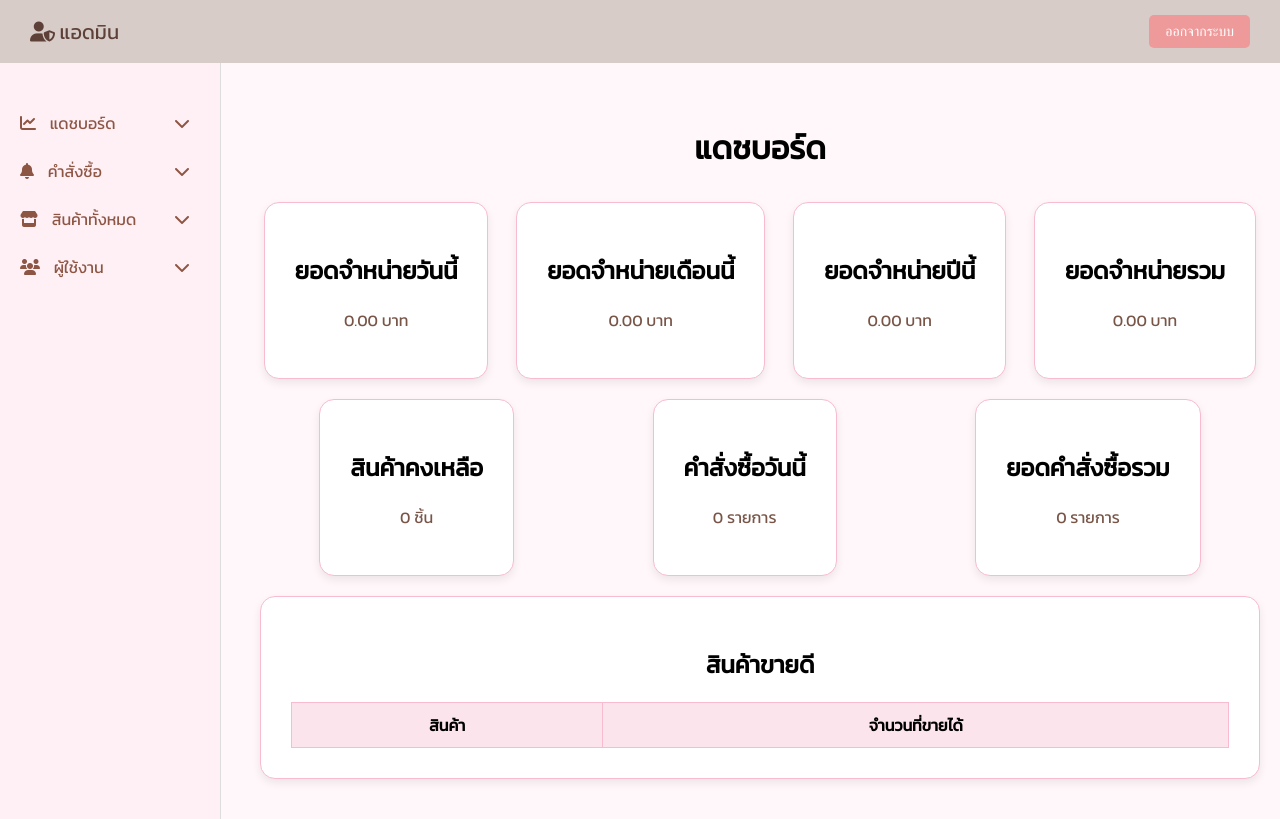
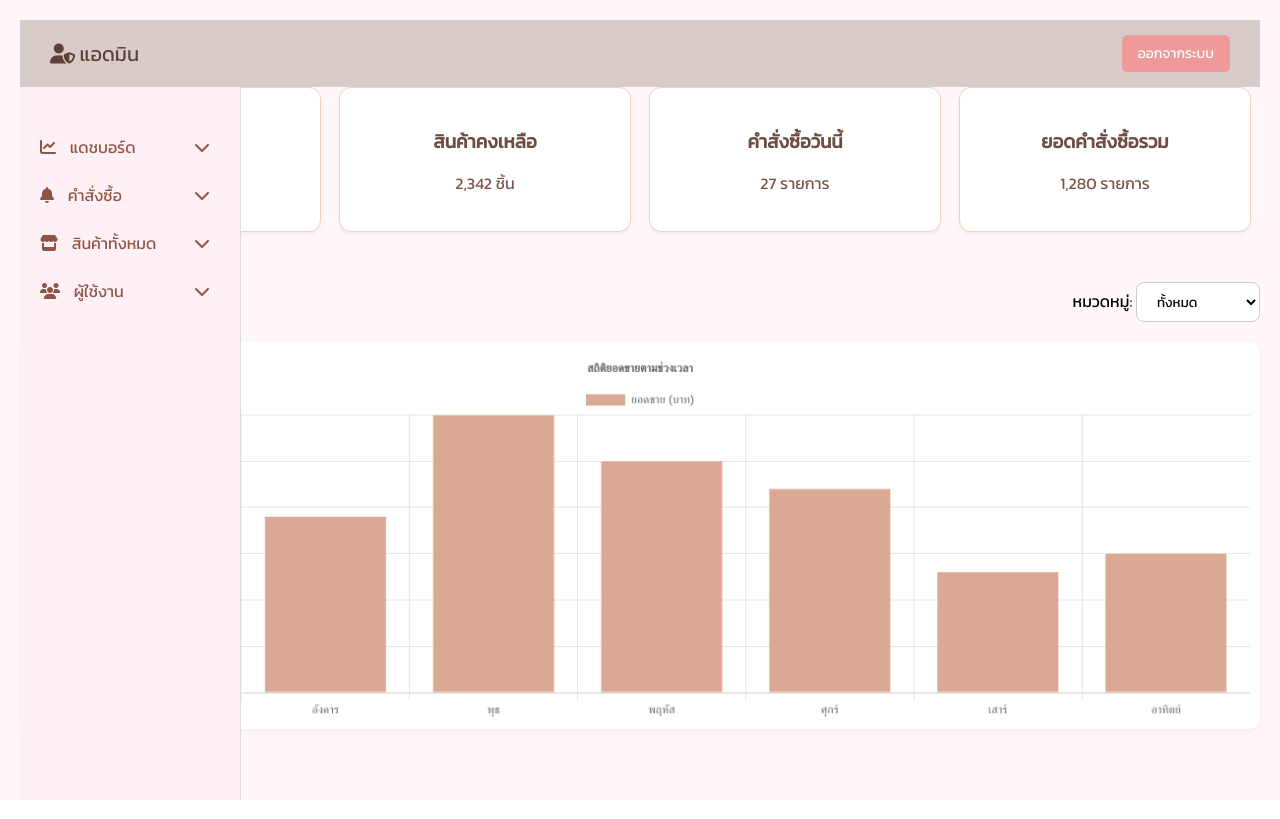
Before and after one commit to Supxt/chorchomcake, a PHP site: page /admin/dashboard.php in a window 1280 px wide. Run offline with PHP 8.4, Linux system fonts and the light colour scheme; data that the repository does not hold is empty.

Commit message:
ีui dashboart

```diff
--- a/admin/admin.php
+++ b/admin/admin.php
@@ -1,6 +1,6 @@
 <?php
 session_start();
-include('../dbconnect.php');
+include_once('../dbconnect.php');
 
 // Fetch all products
 /*
--- a/admin/dashboard.php
+++ b/admin/dashboard.php
@@ -1,317 +1,193 @@
 <?php
-include('../dbconnect.php');
-// --- คำนวณข้อมูลต่าง ๆ ---
-$dateToday = date('Y-m-d');
-$monthNow = date('Y-m');
-$yearNow = date('Y');
-
-$todaySales = 0;
-$monthSales = 0;
-$yearSales = 0;
-$totalSales = 0;
-$todayOrders = 0;
-$totalOrders = 0;
-$totalStock = 0;
-
-// ยอดขายวันนี้
-$sql_today = "SELECT SUM(total_price) AS todaySales, COUNT(*) AS todayOrders FROM orders WHERE DATE(order_date) = '$dateToday'";
-$result_today = $conn->query($sql_today);
-if ($row = $result_today->fetch_assoc()) {
-  $todaySales = $row['todaySales'] ?: 0;
-  $todayOrders = $row['todayOrders'] ?: 0;
-}
-
-// ยอดขายเดือนนี้
-$sql_month = "SELECT SUM(total_price) AS monthSales FROM orders WHERE DATE_FORMAT(order_date, '%Y-%m') = '$monthNow'";
-$result_month = $conn->query($sql_month);
-if ($row = $result_month->fetch_assoc()) {
-  $monthSales = $row['monthSales'] ?: 0;
-}
-
-// ยอดขายปีนี้
-$sql_year = "SELECT SUM(total_price) AS yearSales FROM orders WHERE YEAR(order_date) = '$yearNow'";
-$result_year = $conn->query($sql_year);
-if ($row = $result_year->fetch_assoc()) {
-  $yearSales = $row['yearSales'] ?: 0;
-}
-
-// ยอดขายรวม
-$sql_total = "SELECT SUM(total_price) AS totalSales, COUNT(*) AS totalOrders FROM orders";
-$result_total = $conn->query($sql_total);
-if ($row = $result_total->fetch_assoc()) {
-  $totalSales = $row['totalSales'] ?: 0;
-  $totalOrders = $row['totalOrders'] ?: 0;
-}
-
-// สินค้าคงเหลือ
-$sql_stock = "SELECT SUM(quantity) AS totalStock FROM product";
-$result_stock = $conn->query($sql_stock);
-if ($row = $result_stock->fetch_assoc()) {
-  $totalStock = $row['totalStock'] ?: 0;
-}
-
-// สินค้าขายดี
-$sql_bestsellers = "
-SELECT p.p_name, SUM(od.qty) AS total_qty
-FROM order_detail od
-JOIN product p ON od.p_id = p.p_id
-GROUP BY od.p_id
-ORDER BY total_qty DESC
-LIMIT 5
-";
-$result_bestsellers = $conn->query($sql_bestsellers);
+include_once('../dbconnect.php');
+include('admin.php');
 ?>
-
 <!DOCTYPE html>
 <html lang="th">
+
 
 <head>
   <meta charset="UTF-8">
   <title>แดชบอร์ด</title>
-  <link rel="stylesheet" href="https://cdnjs.cloudflare.com/ajax/libs/font-awesome/6.4.0/css/all.min.css">
+  <script src="https://cdn.jsdelivr.net/npm/chart.js"></script>
   <style>
     @import url('https://fonts.googleapis.com/css2?family=Kanit&display=swap');
 
     body {
+      font-family: 'Kanit', sans-serif;
+      background-color: #fff7f9;
       margin: 0;
-      font-family: 'Kanit', sans-serif;
-      background: #fff7f9;
+      padding: 20px;
     }
 
-    .navbar {
-      background-color: #d7ccc8;
-      color: #5d4037;
-      padding: 15px 30px;
-      display: flex;
-      justify-content: space-between;
-      align-items: center;
-      position: sticky;
-      top: 0;
-      z-index: 1000;
+    .dashboard-container {
+      max-width: 100%;
+      margin: auto;
     }
 
-    .navbar .title {
-      font-size: 20px;
-    }
-
-    .logout-btn {
-      background-color: #ef9a9a;
-      border: none;
-      padding: 8px 16px;
-      color: white;
-      border-radius: 5px;
-      cursor: pointer;
-      font-size: 14px;
-    }
-
-    .logout-btn:hover {
-      background-color: #e57373;
-    }
-
-    .sidebar {
-      width: 220px;
-      background: #fff0f5;
-      height: 100vh;
-      position: fixed;
-      overflow-y: auto;
-      padding-top: 20px;
-      border-right: 1px solid #ddd;
-    }
-
-    .sidebar ul {
-      list-style: none;
-      padding: 0;
-    }
-
-    .sidebar li {
-      padding: 12px 20px;
-      color: #8d5544;
-      cursor: pointer;
+    .stats {
       display: flex;
-      align-items: center;
-      justify-content: space-between;
-    }
-
-    .sidebar li:hover,
-    .sidebar li.active {
-      background-color: #ffc0cb;
-      color: #fff;
-    }
-
-    .sidebar li i {
-      margin-right: 10px;
-    }
-
-    .submenu {
-      display: none;
-      background-color: #ffe4e1;
-      padding-left: 20px;
-    }
-
-    .submenu a {
-      display: block;
-      padding: 8px 0;
-      color: #8d5544;
-      text-decoration: none;
-    }
-
-    .submenu a:hover {
-      color: #d13c3c;
-    }
-
-    .content {
-      margin-left: 240px;
-      padding: 40px 20px;
+      justify-content: space-around;
+      flex-wrap: wrap;
+      margin-bottom: 30px;
     }
 
     .card {
-      background-color: #ffffff;
-      padding: 30px;
-      border-radius: 15px;
-      box-shadow: 0 4px 10px rgba(0, 0, 0, 0.08);
-      border: 1px solid #f8bbd0;
-      max-width: 1000px;
-      margin: auto;
+      background-color: #fff;
+      border: 1px solid #f3d1c0;
+      padding: 20px;
+      border-radius: 12px;
       text-align: center;
+      width: 250px;
+      margin-bottom: 20px;
+      box-shadow: 0 2px 4px rgba(0, 0, 0, 0.05);
     }
 
-    .card h1 {
+    .card h3 {
       margin-bottom: 10px;
       color: #6d4c41;
     }
 
-    .card p {
-      color: #795548;
+    .filter-section {
+      display: flex;
+      justify-content: space-between;
+      margin-bottom: 20px;
+      gap: 10px;
+    }
+
+    select,
+    button {
+      font-family: 'Kanit', sans-serif;
+      padding: 8px 16px;
+      border: 1px solid #ccc;
+      border-radius: 8px;
+      background-color: #fff;
+      cursor: pointer;
+    }
+
+    select:focus,
+    button:focus {
+      outline: none;
+      border-color: #DAA994;
+    }
+
+    canvas {
+      background-color: #ffffff;
+      border-radius: 10px;
+      padding: 10px;
+      box-shadow: 0 2px 6px rgba(0, 0, 0, 0.05);
     }
   </style>
 </head>
 
 <body>
-  <!-- Navbar -->
-  <div class="navbar">
-    <div class="title"><i class="fas fa-user-shield"></i> แอดมิน</div>
-    <button class="logout-btn" onclick="logout()">ออกจากระบบ</button>
-  </div>
+  <div class="dashboard-container">
+    <div class="stats">
+      <div class="card">
+        <h3>ยอดจำหน่ายรวม</h3>
+        <p id="totalSales">0 บาท</p>
+      </div>
+      <div class="card">
+        <h3>สินค้าคงเหลือ</h3>
+        <p id="stock">0 ชิ้น</p>
+      </div>
+      <div class="card">
+        <h3>คำสั่งซื้อวันนี้</h3>
+        <p id="todayOrders">0 รายการ</p>
+      </div>
+      <div class="card">
+        <h3>ยอดคำสั่งซื้อรวม</h3>
+        <p id="totalOrders">0 รายการ</p>
+      </div>
+    </div>
 
-  <!-- Sidebar -->
-  <div class="sidebar">
-    <ul>
-      <li onclick="toggleMenu(this)">
-        <span><i class="fas fa-chart-line"></i> แดชบอร์ด</span>
-        <i class="fas fa-chevron-down"></i>
-      </li>
-      <ul class="submenu">
-        <li><a href="#">วิเคราะห์ข้อมูล</a></li>
-      </ul>
+    <div class="filter-section">
+      <div>
+        <label>ช่วงเวลา:
+          <select id="timeRange" onchange="updateChart()">
+            <option value="day">วันนี้</option>
+            <option value="week">สัปดาห์นี้</option>
+            <option value="year">ปีนี้</option>
+          </select>
+        </label>
+      </div>
+      <div>
+        <label>หมวดหมู่:
+          <select id="category" onchange="updateChart()">
+            <option value="ทั้งหมด">ทั้งหมด</option>
+            <option value="เค้กมินิมอล">เค้กมินิมอล</option>
+            <option value="เค้กวินเทจ">เค้กวินเทจ</option>
+            <option value="คัพเค้ก">คัพเค้ก</option>
+            <option value="เค้กมะพร้าว">เค้กมะพร้าว</option>
+            <option value="บาน้อฟฟี่เค้ก">บาน้อฟฟี่เค้ก</option>
 
-      <li onclick="toggleMenu(this)">
-        <span><i class="fas fa-bell"></i> คำสั่งซื้อ</span>
-        <i class="fas fa-chevron-down"></i>
-      </li>
-      <ul class="submenu">
-        <li><a href="#">รอดำเนินการ</a></li>
-        <li><a href="#">จัดส่งแล้ว</a></li>
-      </ul>
+          </select>
+        </label>
+      </div>
+    </div>
 
-      <li onclick="toggleMenu(this)">
-        <span><i class="fas fa-store"></i> สินค้าทั้งหมด</span>
-        <i class="fas fa-chevron-down"></i>
-      </li>
-      <ul class="submenu">
-        <li><a href="manage_product.php">จัดการสินค้า</a></li>
-        <li><a href="add_product.php">เพิ่มสินค้า</a></li>
-      </ul>
-
-      <li onclick="toggleMenu(this)">
-        <span><i class="fas fa-users"></i> ผู้ใช้งาน</span>
-        <i class="fas fa-chevron-down"></i>
-      </li>
-      <ul class="submenu">
-        <li><a href="#">รายชื่อผู้ใช้</a></li>
-        <li><a href="#">สิทธิ์การเข้าถึง</a></li>
-      </ul>
-    </ul>
-  </div>
-
-  <!-- Content Dashboard -->
-  <div class="content">
-    <h1 style="text-align: center; margin-bottom: 30px;">แดชบอร์ด</h1>
-
-    <div style="display: flex; flex-wrap: wrap; gap: 20px; justify-content: center;">
-
-      <div class="card">
-        <h2>ยอดจำหน่ายวันนี้</h2>
-        <p><?= number_format($todaySales, 2) ?> บาท</p>
-      </div>
-
-      <div class="card">
-        <h2>ยอดจำหน่ายเดือนนี้</h2>
-        <p><?= number_format($monthSales, 2) ?> บาท</p>
-      </div>
-
-      <div class="card">
-        <h2>ยอดจำหน่ายปีนี้</h2>
-        <p><?= number_format($yearSales, 2) ?> บาท</p>
-      </div>
-
-      <div class="card">
-        <h2>ยอดจำหน่ายรวม</h2>
-        <p><?= number_format($totalSales, 2) ?> บาท</p>
-      </div>
-
-      <div class="card">
-        <h2>สินค้าคงเหลือ</h2>
-        <p><?= number_format($totalStock) ?> ชิ้น</p>
-      </div>
-
-      <div class="card">
-        <h2>คำสั่งซื้อวันนี้</h2>
-        <p><?= number_format($todayOrders) ?> รายการ</p>
-      </div>
-
-      <div class="card">
-        <h2>ยอดคำสั่งซื้อรวม</h2>
-        <p><?= number_format($totalOrders) ?> รายการ</p>
-      </div>
-
-      <div class="card" style="flex: 1 1 100%;">
-        <h2>สินค้าขายดี</h2>
-        <table style="width: 100%; margin-top: 20px; border-collapse: collapse;">
-          <thead>
-            <tr style="background-color: #fce4ec;">
-              <th style="padding: 10px; border: 1px solid #f8bbd0;">สินค้า</th>
-              <th style="padding: 10px; border: 1px solid #f8bbd0;">จำนวนที่ขายได้</th>
-            </tr>
-          </thead>
-          <tbody>
-            <?php while ($row = $result_bestsellers->fetch_assoc()) { ?>
-              <tr>
-                <td style="padding: 10px; border: 1px solid #f8bbd0;"><?= htmlspecialchars($row['p_name']) ?></td>
-                <td style="padding: 10px; border: 1px solid #f8bbd0;"><?= number_format($row['total_qty']) ?></td>
-              </tr>
-            <?php } ?>
-          </tbody>
-        </table>
-      </div>
-
-    </div>
+    <canvas id="salesChart" height="100"></canvas>
   </div>
 
   <script>
-    function toggleMenu(el) {
-      const next = el.nextElementSibling;
-      if (next && next.classList.contains('submenu')) {
-        next.style.display = next.style.display === 'block' ? 'none' : 'block';
+    const ctx = document.getElementById('salesChart').getContext('2d');
+    let salesChart = new Chart(ctx, {
+      type: 'bar',
+      data: {
+        labels: ['จันทร์', 'อังคาร', 'พุธ', 'พฤหัส', 'ศุกร์', 'เสาร์', 'อาทิตย์'],
+        datasets: [{
+          label: 'ยอดขาย (บาท)',
+          data: [1200, 1900, 3000, 2500, 2200, 1300, 1500],
+          backgroundColor: '#DAA994'
+        }]
+      },
+      options: {
+        responsive: true,
+        plugins: {
+          legend: {
+            position: 'top'
+          },
+          title: {
+            display: true,
+            text: 'สถิติยอดขายตามช่วงเวลา'
+          }
+        },
+        scales: {
+          y: {
+            beginAtZero: true
+          }
+        }
       }
+    });
+
+    function updateChart() {
+      const range = document.getElementById('timeRange').value;
+      const category = document.getElementById('category').value;
+
+      // จำลองการเปลี่ยนข้อมูลตามช่วงเวลา/หมวดหมู่
+      const dataSets = {
+        day: [3000],
+        week: [1000, 2000, 1500, 2200, 1800, 1900, 2100],
+        year: [10000, 11000, 9000, 8500, 12000, 13000, 11000, 10000, 9000, 8500, 9500, 11500]
+      };
+
+      const labels = {
+        day: ['วันนี้'],
+        week: ['จันทร์', 'อังคาร', 'พุธ', 'พฤหัส', 'ศุกร์', 'เสาร์', 'อาทิตย์'],
+        year: ['ม.ค.', 'ก.พ.', 'มี.ค.', 'เม.ย.', 'พ.ค.', 'มิ.ย.', 'ก.ค.', 'ส.ค.', 'ก.ย.', 'ต.ค.', 'พ.ย.', 'ธ.ค.']
+      };
+
+      salesChart.data.labels = labels[range];
+      salesChart.data.datasets[0].data = dataSets[range];
+      salesChart.update();
     }
 
-    function logout() {
-      if (confirm('คุณแน่ใจว่าต้องการออกจากระบบ?')) {
-        window.location.href = '../login.php';
-      }
-    }
+    // ใส่ข้อมูลจำลองกล่องแสดงยอดรวม
+    document.getElementById('totalSales').textContent = '52,500 บาท';
+    document.getElementById('stock').textContent = '2,342 ชิ้น';
+    document.getElementById('todayOrders').textContent = '27 รายการ';
+    document.getElementById('totalOrders').textContent = '1,280 รายการ';
   </script>
-
 </body>
 
 </html>
--- a/admin/manage_product.php
+++ b/admin/manage_product.php
@@ -1,5 +1,5 @@
 <?php
-include('../dbconnect.php');
+include_once('../dbconnect.php');
 
 // ดึงรายการหมวดหมู่ทั้งหมด
 $category_sql = "SELECT * FROM category";
--- a/checkout.php
+++ b/checkout.php
@@ -233,6 +233,7 @@
     }
   });
 </script>
+
 <body>
 
   <form action="payment.php" method="post">
@@ -338,8 +339,8 @@
         title: 'คุณยังไม่ได้ login',
         text: 'กรุณาเข้าสู่ระบบเพื่อทำการสั่งซื้อ',
         showCancelButton: true,
-    confirmButtonColor: '#3085d6',
-    cancelButtonColor: '#d33',
+        confirmButtonColor: ' #f48fb1',
+        cancelButtonColor: 'rgb(177, 175, 174)',
         confirmButtonText: 'เข้าสู่ระบบ',
         cancelButtonText: 'สมัครสมาชิก',
         allowOutsideClick: false
```
Also changed, not shown: uploads/1745846126_480133077_630675646373083_6103351130923958727_n - Copy.jpg (added), uploads/1745979981_480133077_630675646373083_6103351130923958727_n - Copy.jpg (added). Lines whose indentation alone changed are shown as unchanged.
